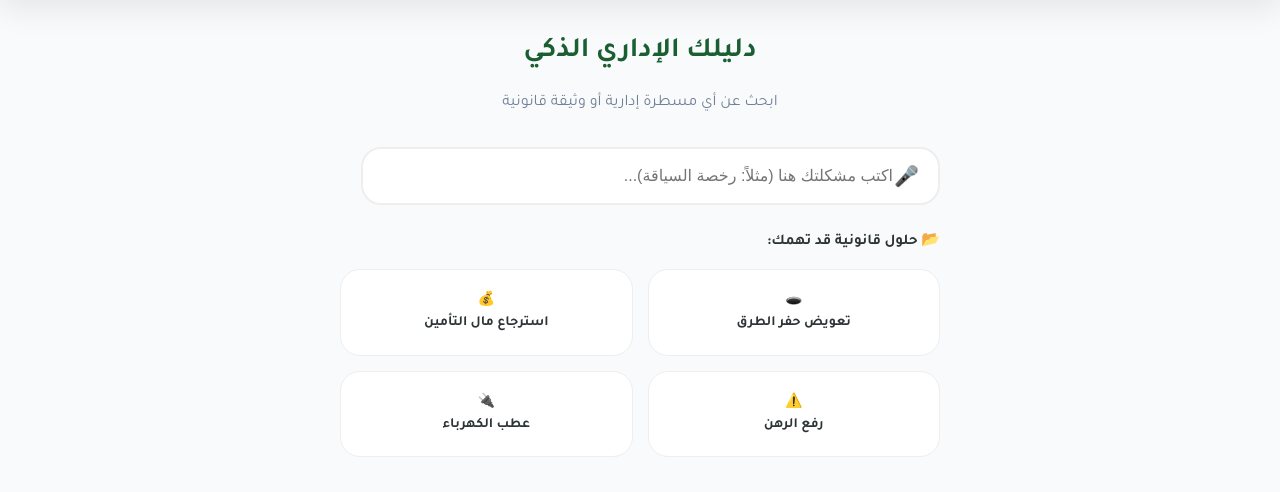
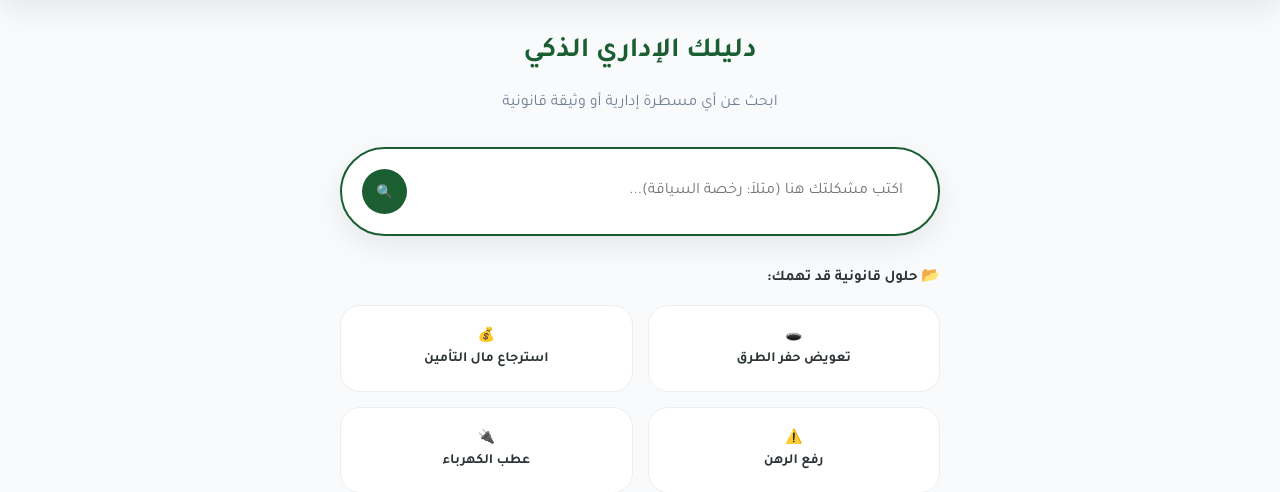
Before and after one commit to younessamsong09-hue/taourirt-app, a Flask app: page / in a window 1280 px wide. Shown: the part 71-563 px from the top of the page. Run offline with Flask 3, Linux system fonts and the light colour scheme.

Commit message:
Update search_bar.html

```diff
--- a/templates/includes/search_bar.html
+++ b/templates/includes/search_bar.html
@@ -1,8 +1,7 @@
-<div class="search-section" style="position: relative; display: flex; gap: 10px; margin-bottom: 25px;">
-    <div style="position: relative; flex: 1;">
-        <input type="text" id="user-query" placeholder="اكتب مشكلتك هنا (مثلاً: رخصة السياقة)..."
-               style="width: 100%; padding: 18px 45px 18px 15px; border-radius: 20px; border: 2px solid #eee; outline: none; font-size: 16px;">
-        <button onclick="startVoiceSearch()" style="position: absolute; right: 15px; top: 50%; transform: translateY(-50%); background: none; border: none; font-size: 20px; cursor: pointer;">🎤</button>
-    </div>
-    <button onclick="runSearch()" style="background: var(--main); color: white; border: none; padding: 0 25px; border-radius: 20px; font-weight: bold; cursor: pointer;">بحث</button>
+<div style="background: white; padding: 20px; border-radius: 50px; box-shadow: var(--shadow); display: flex; align-items: center; border: 2px solid var(--main-green); margin-bottom: 30px;">
+    <input type="text" id="user-query" placeholder="اكتب مشكلتك هنا (مثلاً: رخصة السياقة)..."
+           style="flex: 1; border: none; outline: none; font-family: 'Tajawal'; font-size: 16px; padding: 0 15px;">
+    <button onclick="runSearch()" style="background: var(--main-green); border: none; border-radius: 50%; width: 45px; height: 45px; cursor: pointer; color: white; display: flex; align-items: center; justify-content: center;">
+        🔍
+    </button>
 </div>
```
